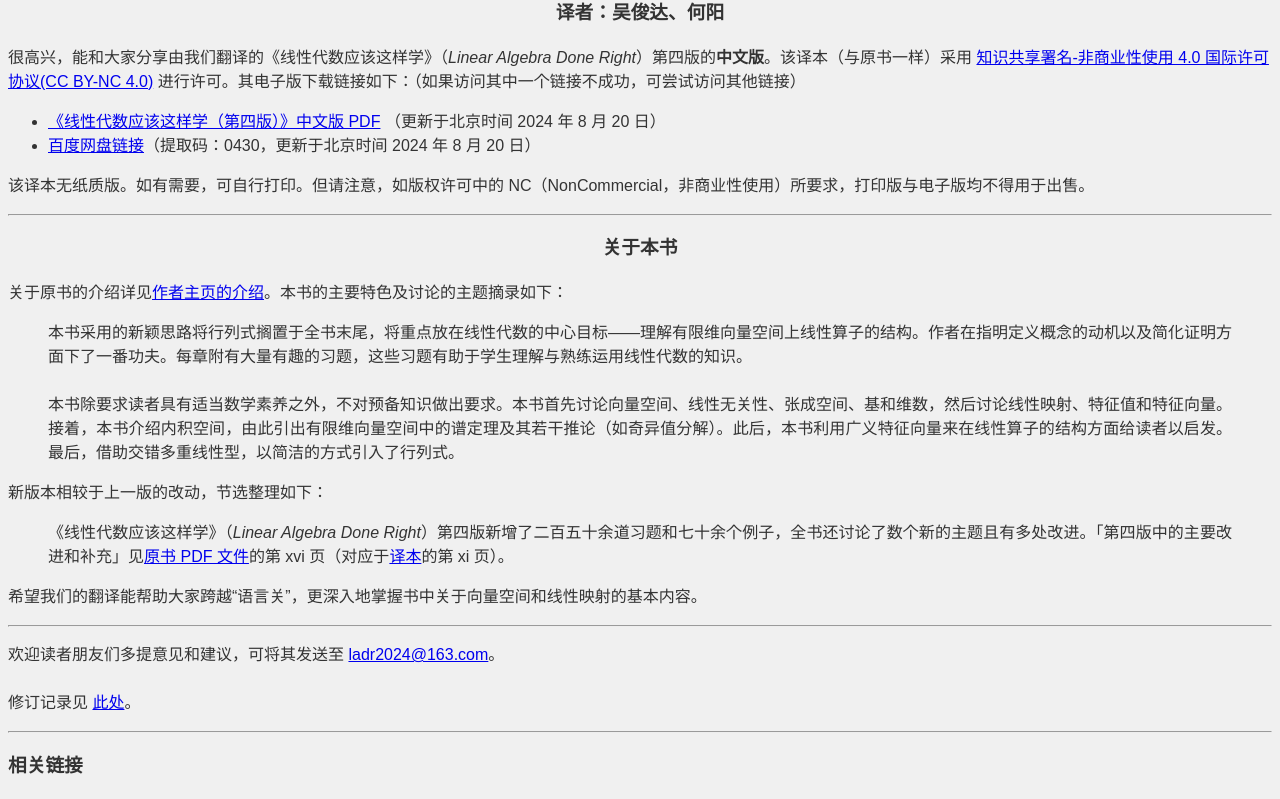
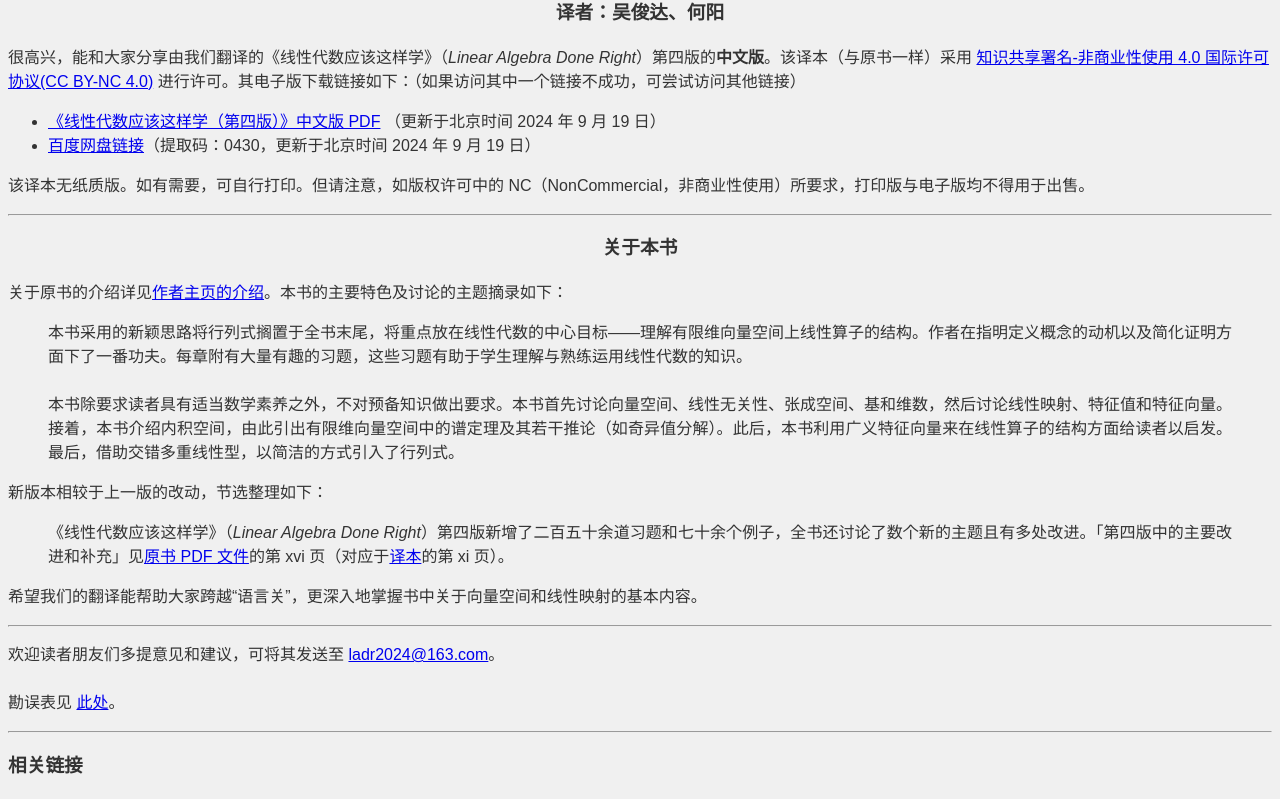
Before and after one commit to OliverWu515/OliverWu515.github.io, a Jekyll site: the page ladr4e.html, which Jekyll copies as it is, in a window 1280 px wide. Shown: the part 224-1023 px from the top of the page. Built offline with Jekyll 4.4.1, drawn with Linux system fonts in a browser that asks for light colours.

Commit message:
更新LADR

```diff
--- a/ladr4e.html
+++ b/ladr4e.html
@@ -76,10 +76,10 @@
         </p>
         <ul>
             <li>
-                <a href="https://linear.he-yang.top/LADR4eCN.pdf" target="_blank">《线性代数应该这样学（第四版）》中文版 PDF</a> （更新于北京时间 2024 年 8 月 20 日）
+                <a href="https://linear.he-yang.top/LADR4eCN.pdf" target="_blank">《线性代数应该这样学（第四版）》中文版 PDF</a> （更新于北京时间 2024 年 9 月 19 日）
             </li>
             <li>
-                <a href="https://pan.baidu.com/s/1X18F6hP3grRSoRSi9DI03Q?pwd=0430" target="_blank">百度网盘链接</a>（提取码：0430，更新于北京时间 2024 年 8 月 20 日）
+                <a href="https://pan.baidu.com/s/1X18F6hP3grRSoRSi9DI03Q?pwd=0430" target="_blank">百度网盘链接</a>（提取码：0430，更新于北京时间 2024 年 9 月 19 日）
             </li>
         </ul>
         <p>
@@ -106,7 +106,7 @@
         <hr>
         <p>
             欢迎读者朋友们多提意见和建议，可将其发送至
-            <a href="mailto:ladr2024@163.com">ladr2024@163.com</a>。<br><br>修订记录见 <a href="https://linear.he-yang.top/LADRcnRevision.pdf" target="_blank">此处</a>。
+            <a href="mailto:ladr2024@163.com">ladr2024@163.com</a>。<br><br>勘误表见 <a href="https://linear.he-yang.top/LADRcnErrata.pdf" target="_blank">此处</a>。
         </p>
         <hr>
         <h3>
@@ -142,10 +142,10 @@
             <li>
                 <a href="https://linear.he-yang.top/LADR4eCN.pdf" target="_blank">PDF file for the <b>Chinese translation</b> of <em>Linear Algebra Done Right</em>, fourth edition</a>
                 <br>
-                (20 August 2024, CST)
+                (19 September 2024, CST)
             </li>
             <li>
-                <a href="https://pan.baidu.com/s/1X18F6hP3grRSoRSi9DI03Q?pwd=0430" target="_blank">Link to BaiduNetDisk</a> (Download Code: 0430; 20 August 2024, CST)
+                <a href="https://pan.baidu.com/s/1X18F6hP3grRSoRSi9DI03Q?pwd=0430" target="_blank">Link to BaiduNetDisk</a> (Download Code: 0430; 19 September 2024, CST)
             </li>
         </ul>
         <p>
```
Also changed, not shown: other parts of ladr4e.html (+1 -1 lines).
